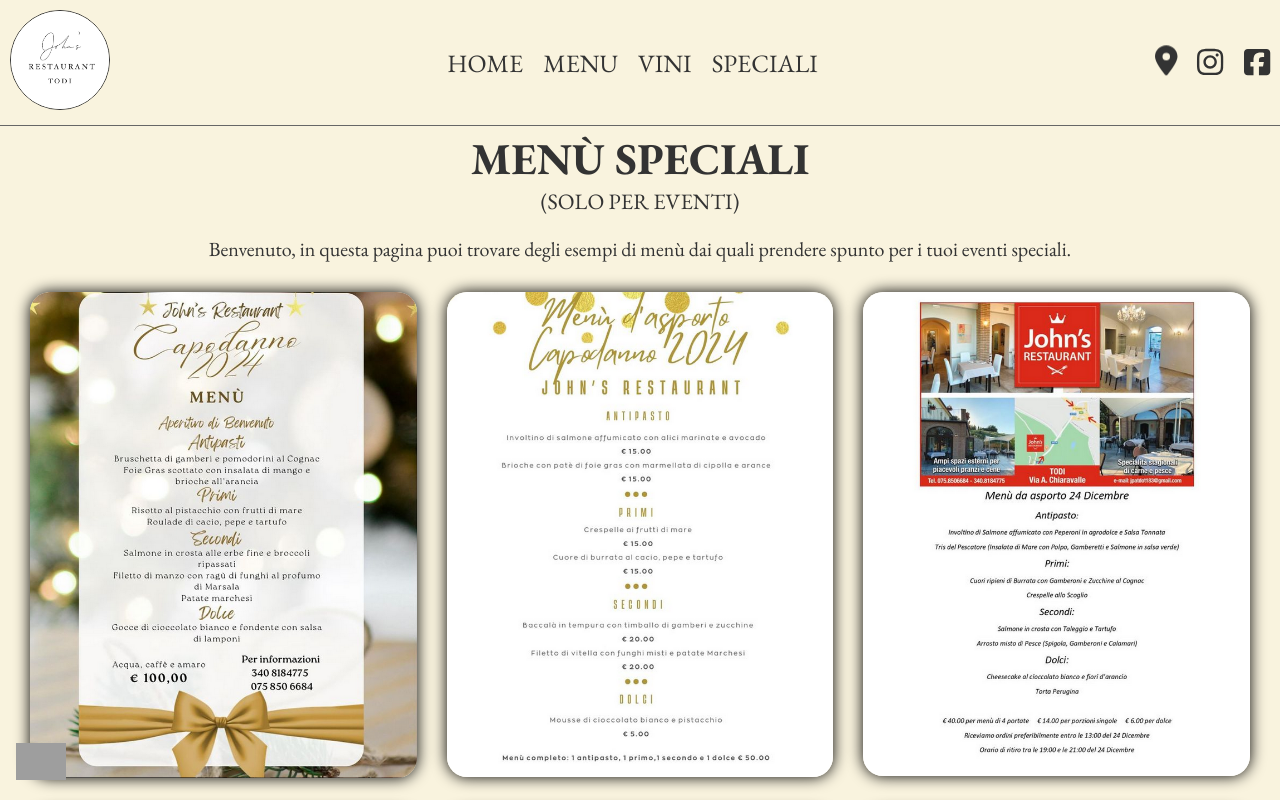
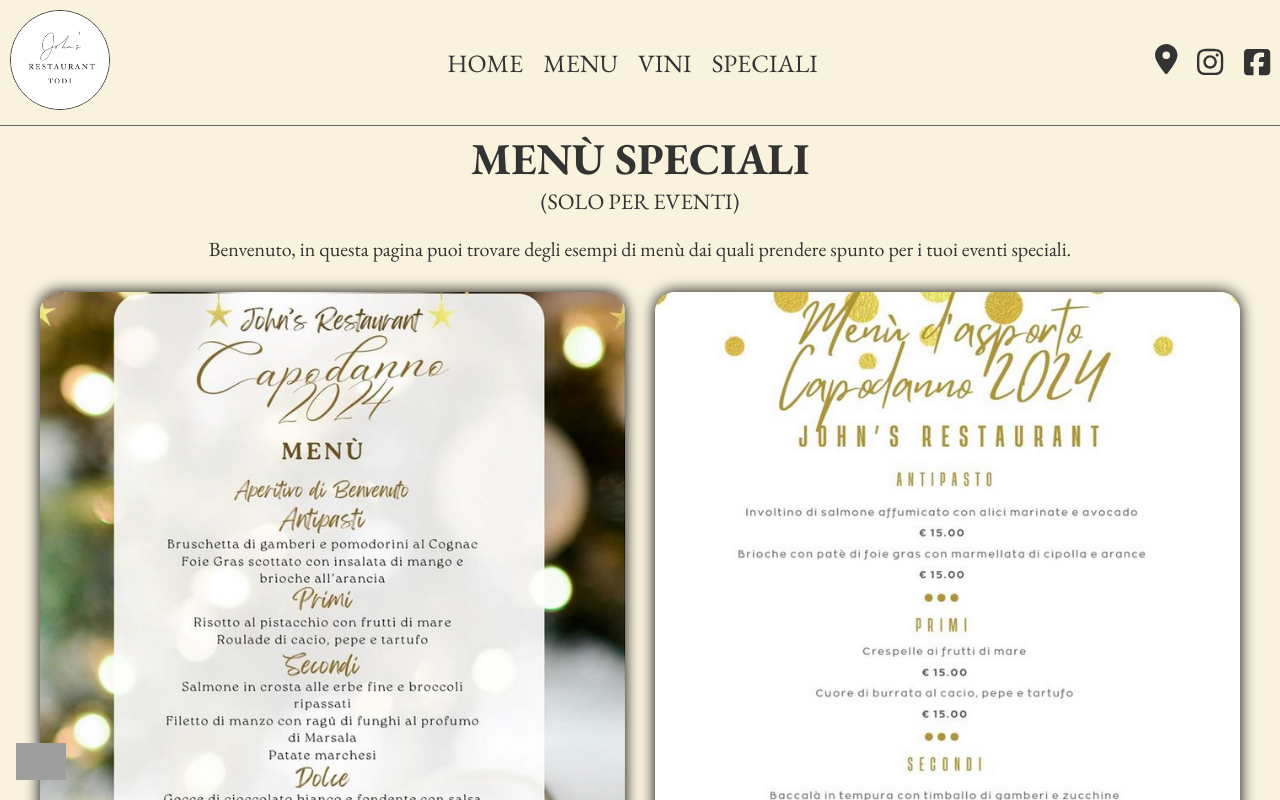
Before and after one commit to CalinCretu/JohnsRestaurant, a Vue app: page /specialmenus in a window 1280 px wide. Shown: the top 800 px of the page. Built offline with nearby package versions, Linux system fonts and the light colour scheme; grey boxes are pictures that could not be loaded; a web font is replaced by a local one.

Commit message:
ADD - special menu responsive fix

```diff
--- a/src/components/pages/SpecialMenus.vue
+++ b/src/components/pages/SpecialMenus.vue
@@ -102,6 +102,10 @@ export default {
 
 <style lang="scss" scoped>
 .container {
+  display: flex;
+  flex-direction: column;
+  align-items: center;
+
   padding: 10px;
 
   .desc-title {
@@ -124,6 +128,7 @@ export default {
     display: grid;
     grid-template-columns: 1fr;
     gap: 15px;
+    max-width: 1200px;
 
 
     .image-wrapper>* {
@@ -135,7 +140,7 @@ export default {
   @media screen and (min-width: 768px) {
     .cards {
       margin: 30px 20px;
-      grid-template-columns: 1fr 1fr 1fr;
+      grid-template-columns: 1fr 1fr;
       gap: 30px;
     }
   }
```
